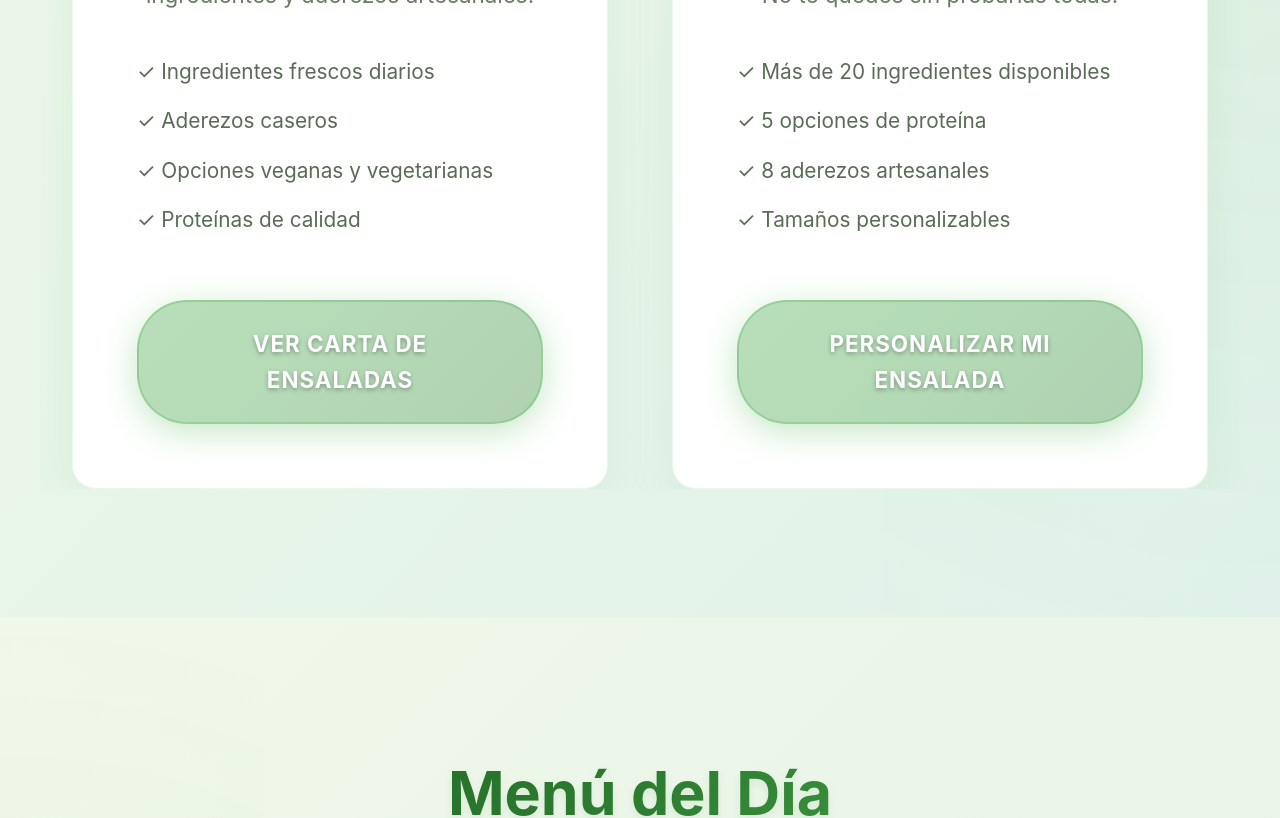
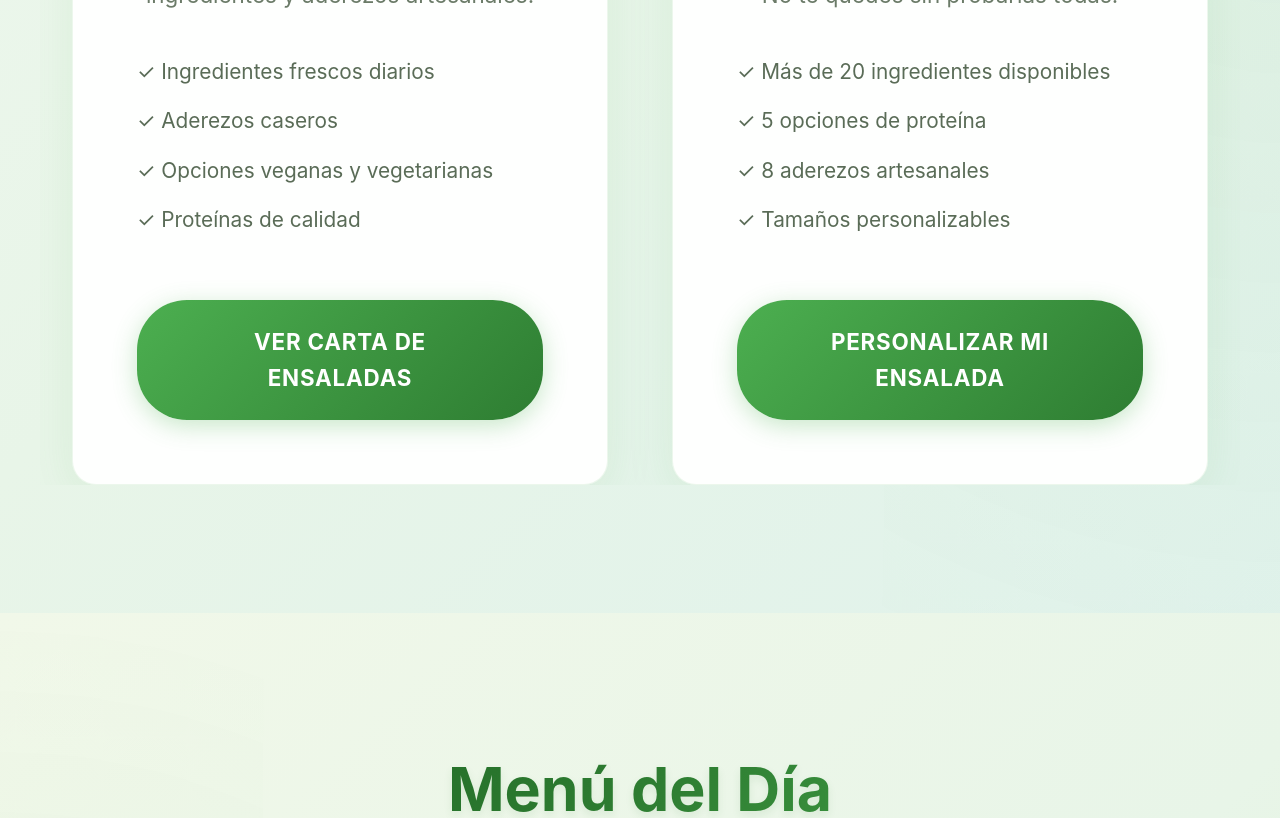
Before and after one commit to arboreo-peru/website, a Vue app: page /#/ in a window 1280 px wide. Shown: the part 3524-4342 px from the top of the page. Built offline with nearby package versions, Linux system fonts and the light colour scheme.

Commit message:
style: change home buttons colors

```diff
--- a/src/views/HomeView.vue
+++ b/src/views/HomeView.vue
@@ -1153,77 +1153,45 @@ const cerrarPlanModal = () => {
   text-decoration: none;
   font-weight: 700;
   font-size: 1.4rem;
-  transition: all 0.4s cubic-bezier(0.4, 0, 0.2, 1);
+  transition: all 0.3s ease;
   text-transform: uppercase;
-  letter-spacing: 1px;
+  letter-spacing: 0.8px;
   position: relative;
   overflow: hidden;
   color: white;
   min-height: 60px;
-  border: 2px solid transparent;
-  text-shadow: 0 2px 4px rgba(0, 0, 0, 0.3);
+  border: none;
+  background: linear-gradient(135deg, #4caf50 0%, #2e7d32 100%);
+  box-shadow: 0 6px 25px rgba(76, 175, 80, 0.3);
   margin-top: auto;
 }
 
-.section-button::before {
-  content: '';
-  position: absolute;
-  top: 0;
-  left: -100%;
-  width: 100%;
-  height: 100%;
-  background: linear-gradient(90deg, transparent, rgba(255, 255, 255, 0.3), transparent);
-  transition: left 0.6s;
-}
-
-.section-button:hover::before {
-  left: 100%;
+.section-button:hover {
+  background: linear-gradient(135deg, #2e7d32 0%, #1b5e20 100%);
+  transform: translateY(-3px);
+  box-shadow: 0 12px 35px rgba(76, 175, 80, 0.4);
 }
 
 .salads-menu-button {
-  background: linear-gradient(
-    135deg,
-    rgba(76, 175, 80, 0.4),
-    rgba(69, 160, 73, 0.4),
-    rgba(56, 142, 60, 0.4)
-  );
-  border-color: rgba(76, 175, 80, 0.3);
-  box-shadow: 0 8px 32px rgba(76, 175, 80, 0.3);
+  background: linear-gradient(135deg, #4caf50 0%, #2e7d32 100%);
+  box-shadow: 0 6px 25px rgba(76, 175, 80, 0.3);
 }
 
 .salads-menu-button:hover {
-  background: linear-gradient(
-    135deg,
-    rgba(76, 175, 80, 0.9),
-    rgba(69, 160, 73, 0.9),
-    rgba(56, 142, 60, 0.9)
-  );
-  transform: translateY(-4px);
-  box-shadow: 0 12px 48px rgba(76, 175, 80, 0.6);
-  border-color: rgba(76, 175, 80, 0.7);
+  background: linear-gradient(135deg, #2e7d32 0%, #1b5e20 100%);
+  transform: translateY(-3px);
+  box-shadow: 0 12px 35px rgba(76, 175, 80, 0.4);
 }
 
 .custom-salad-button {
-  background: linear-gradient(
-    135deg,
-    rgba(76, 175, 80, 0.4),
-    rgba(67, 160, 71, 0.4),
-    rgba(56, 142, 60, 0.4)
-  );
-  border-color: rgba(76, 175, 80, 0.3);
-  box-shadow: 0 8px 32px rgba(76, 175, 80, 0.3);
+  background: linear-gradient(135deg, #4caf50 0%, #2e7d32 100%);
+  box-shadow: 0 6px 25px rgba(76, 175, 80, 0.3);
 }
 
 .custom-salad-button:hover {
-  background: linear-gradient(
-    135deg,
-    rgba(76, 175, 80, 0.9),
-    rgba(67, 160, 71, 0.9),
-    rgba(56, 142, 60, 0.9)
-  );
-  transform: translateY(-4px);
-  box-shadow: 0 12px 48px rgba(76, 175, 80, 0.6);
-  border-color: rgba(76, 175, 80, 0.7);
+  background: linear-gradient(135deg, #2e7d32 0%, #1b5e20 100%);
+  transform: translateY(-3px);
+  box-shadow: 0 12px 35px rgba(76, 175, 80, 0.4);
 }
 
 /* Responsive Design para la sección de ensaladas */
@@ -1395,26 +1363,14 @@ const cerrarPlanModal = () => {
 }
 
 .daily-menu-button {
-  background: linear-gradient(
-    135deg,
-    rgba(76, 175, 80, 0.4),
-    rgba(69, 160, 73, 0.4),
-    rgba(56, 142, 60, 0.4)
-  );
-  border-color: rgba(76, 175, 80, 0.3);
-  box-shadow: 0 8px 32px rgba(76, 175, 80, 0.3);
+  background: linear-gradient(135deg, #4caf50 0%, #2e7d32 100%);
+  box-shadow: 0 6px 25px rgba(76, 175, 80, 0.3);
 }
 
 .daily-menu-button:hover {
-  background: linear-gradient(
-    135deg,
-    rgba(76, 175, 80, 0.9),
-    rgba(69, 160, 73, 0.9),
-    rgba(56, 142, 60, 0.9)
-  );
-  transform: translateY(-4px);
-  box-shadow: 0 12px 48px rgba(76, 175, 80, 0.6);
-  border-color: rgba(76, 175, 80, 0.7);
+  background: linear-gradient(135deg, #2e7d32 0%, #1b5e20 100%);
+  transform: translateY(-3px);
+  box-shadow: 0 12px 35px rgba(76, 175, 80, 0.4);
 }
 
 /* Responsive Design para la sección del menú */
```
